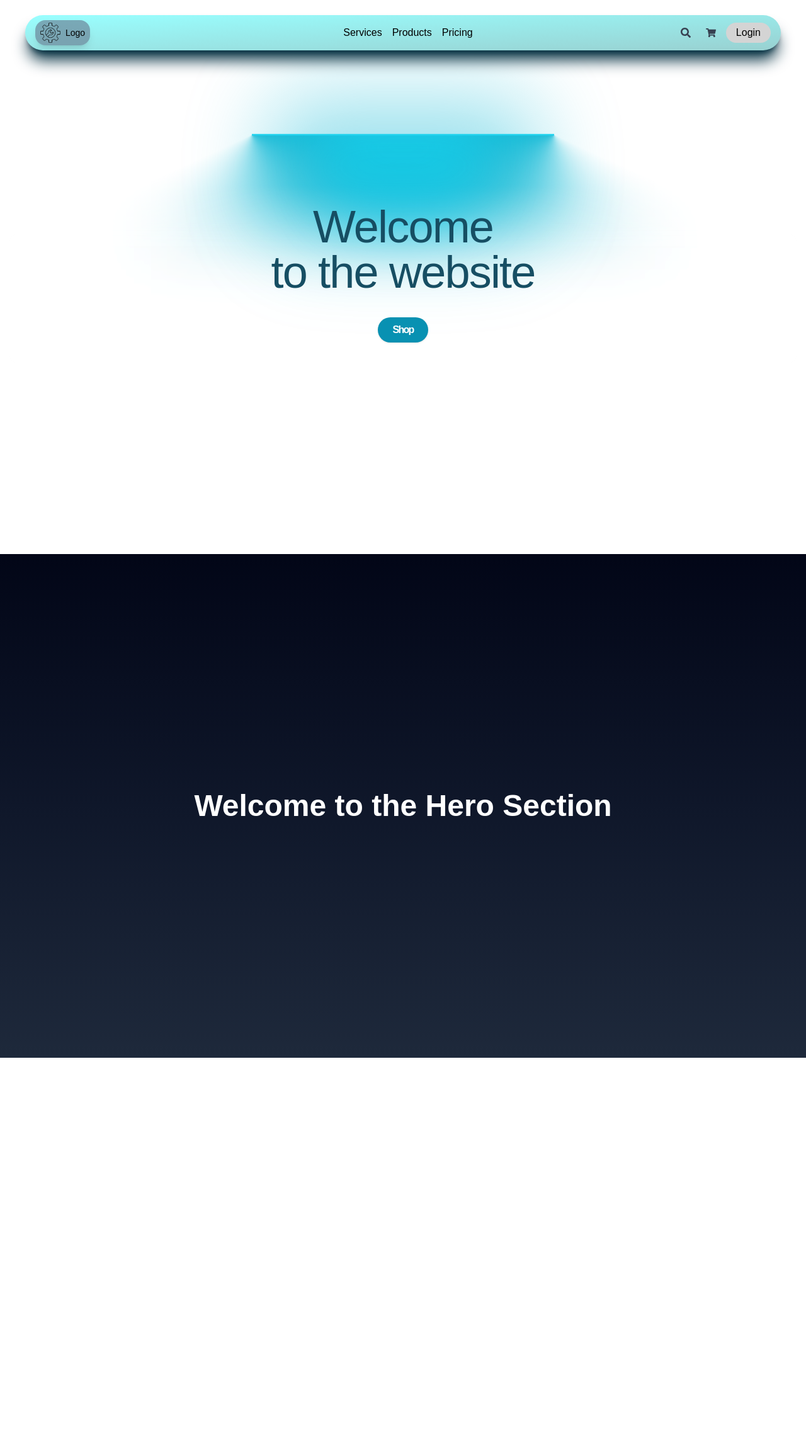
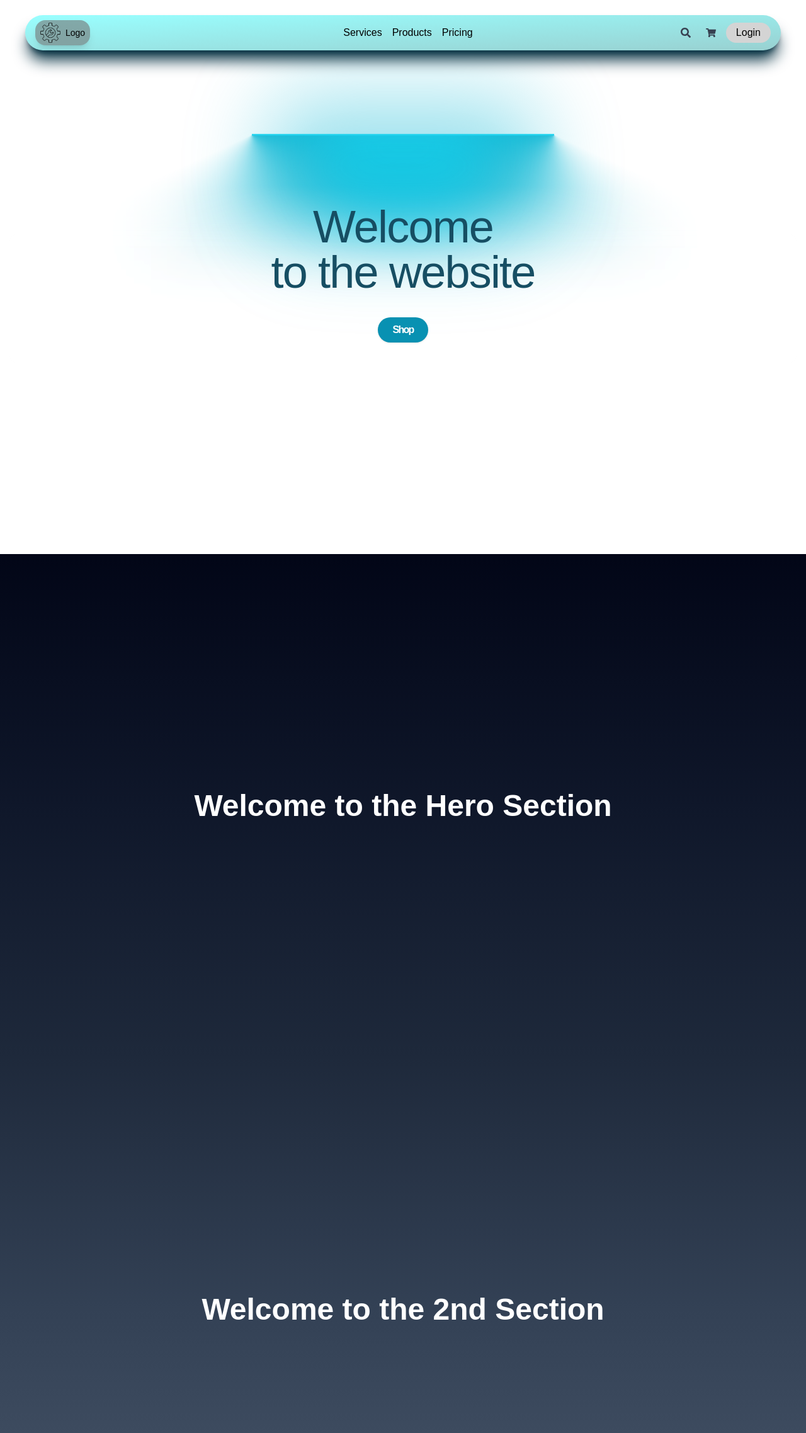
Before and after one commit to sivavarunan/ecommerce-website, a Next.js app: page /pages/MainPage in a window 1280 px wide. Shown: the top 2276 px of the page at 63% size. Before the commit the page ends 1680 px from the top, so only its background shows below. Built offline with nearby package versions, Linux system fonts and the light colour scheme.

Commit message:
further changes on styles and added another section

```diff
--- a/src/app/components/ui/Navbar-menu.tsx
+++ b/src/app/components/ui/Navbar-menu.tsx
@@ -80,7 +80,7 @@ export const Menu = ({
       style={{ background: 'linear-gradient(to top left, rgba(0, 139, 139, 0.4), rgba(0, 255, 255, 0.4))' }}
     >
       {/* Logo */}
-      <Link href="/" title="Logo" className="flex items-center space-x-2 bg-slate-500 bg-opacity-60 shadow-lg rounded-2xl transform hover:scale-105 transition-transform px-2">
+      <Link href="/" title="Logo" className="flex items-center space-x-2 bg-neutral-500 hover:bg-cyan-800 bg-opacity-60 shadow-lg rounded-2xl transform hover:scale-105 transition-transform px-2">
         <div className="flex-shrink-0">
           <Image src="/screw.png" width={32} height={32} alt="Logo" className="rounded-full py-1" />
         </div>
--- a/src/app/pages/MainPage/page.tsx
+++ b/src/app/pages/MainPage/page.tsx
@@ -5,6 +5,7 @@ import { NavbarComponent } from "@/app/components/ui/NavBar";
 import { motion } from "framer-motion";
 import { LampContainer } from "@/app/components/ui/lamp";
 import HeroSection from "./heroSection";
+import Section2 from "./section2";
 
 const HomePage = () => {
     return (
@@ -34,6 +35,9 @@ const HomePage = () => {
             <div>
                 <HeroSection/>
             </div>
+            <div>
+                <Section2/>
+            </div>
         </div >
     );
 }
--- /dev/null
+++ b/src/app/pages/MainPage/section2.tsx
@@ -0,0 +1,13 @@
+import React from "react";
+
+const Section2 = () => {
+    return(
+        <div className="bg-gradient-to-t from-slate-600 via-slate-700 to-slate-800 h-screen flex items-center justify-center">
+            <h1 className="text-white text-5xl font-bold">
+                Welcome to the 2nd Section
+            </h1>
+        </div>
+    );
+}
+
+export default Section2;
```
